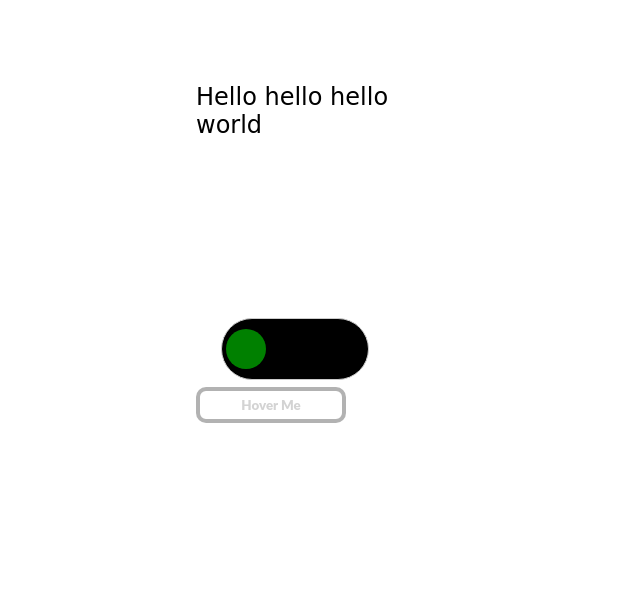
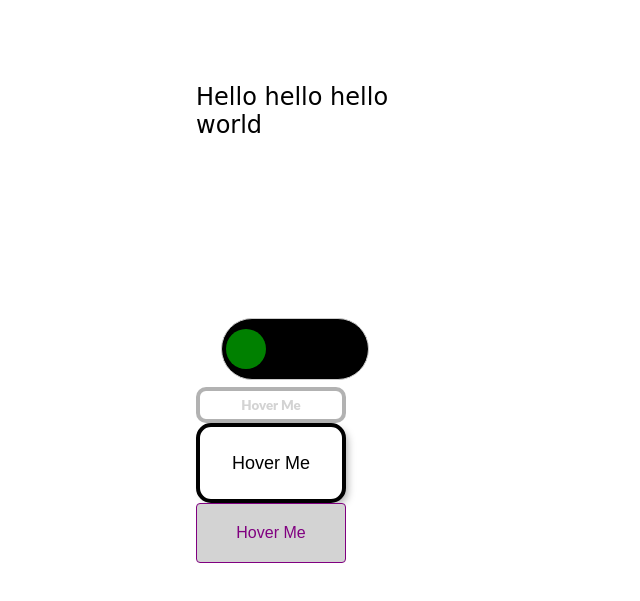
Before and after one commit to bfoley-teamug/css-buttons-and-stuff, a plain HTML site: page index.html in a window 1280 px wide. Shown: the part 95-696 px from the top of the page, without its empty margins (327-967 px from the left). Drawn offline with Linux system fonts and the light colour scheme.

Commit message:
add more buttons

```diff
--- a/css/style.css
+++ b/css/style.css
@@ -140,6 +140,8 @@ header {
 }
 
 $green: #228b22;
+$yellow: yellow;
+$blue: #ADD8E6;
 
  button {
   display: block;
@@ -171,3 +173,95 @@ $green: #228b22;
     box-shadow: inset 0px 0px 0px 20px rgba($green, 1), 0px 10px 35px rgba(0,0,0,0.4);
   }
 }
+
+/* button two */
+
+.button2 {
+  font-family: 'Khula', sans-serif;
+  text-align: center;
+  font-size: 18px;
+  width: 150px;
+  height: 80px;
+  border-radius: 15px;
+  background-color: white;
+  border: 4px solid;
+  box-shadow: 4px 4px 9px -3px rgba(161,161,161,1);
+  transition: 0.4s ease;
+  &:hover {
+    animation: buttonAnimation .8s both infinite;
+    transform: scale(1.2, 1.2);
+    color: green;
+  }
+}
+
+@keyframes buttonAnimation {
+  0% {
+    border-top: 6px solid $yellow;
+    border-left: 6px solid $yellow;
+    border-right: 6px solid $yellow;
+    border-bottom: 6px solid $yellow;
+  }
+
+  33% {
+    border-top: 6px solid $yellow;
+    border-left: 6px solid $blue;
+    border-right: 6px solid $yellow;
+    border-bottom: 6px solid $blue;
+  }
+
+  66% {
+    border-top: 6px solid $blue;
+    border-left: 6px solid $blue;
+    border-right: 6px solid $yellow;
+    border-bottom: 6px solid $yellow;
+  }
+
+  100% {
+    border-top: 6px solid $blue;
+    border-left: 6px solid $yellow;
+    border-right: 6px solid $blue;
+    border-bottom: 6px solid $yellow;
+  }
+}
+
+
+/* button three */
+
+.button3 {
+  border-radius: 4px;
+  background-color: lightgrey;
+  border: 1px solid purple;
+  color: purple;
+  text-align: center;
+  font-size: 16px;
+  padding: 20px;
+  width: 150px;
+  transition: all 0.5s;
+  cursor: pointer;
+
+}
+
+.button3 span {
+  cursor: pointer;
+  display: inline-block;
+  position: relative;
+  transition: 0.5s;
+}
+
+.button3 span:after {
+  content: '\00bb';
+  position: absolute;
+  opacity: 0;
+  top: 0;
+  right: -20px;
+  transition: 0.5s;
+}
+
+.button3:hover span {
+  padding-right: 20px;
+}
+
+.button3:hover span:after {
+  opacity: 1;
+  right: 0;
+}
--- a/index.html
+++ b/index.html
@@ -8,7 +8,6 @@
       <link rel="stylesheet" href="css/style.css">
 
 </head>
-
   <body>
 
   <div>
@@ -28,18 +27,12 @@
     </label>
     <div>
       <button id="button" class="button">Hover Me</button>
+      <button id="button" class="button2">Hover Me</button>
+      <button id="button" class="button3"><span>Hover Me</span></button>
     </div>
   </div>
 
-
-
-
-
     <script  src="js/index.js"></script>
 
-
-
-
   </body>
-
 </html>
```
Lines whose indentation alone changed are shown as unchanged.
